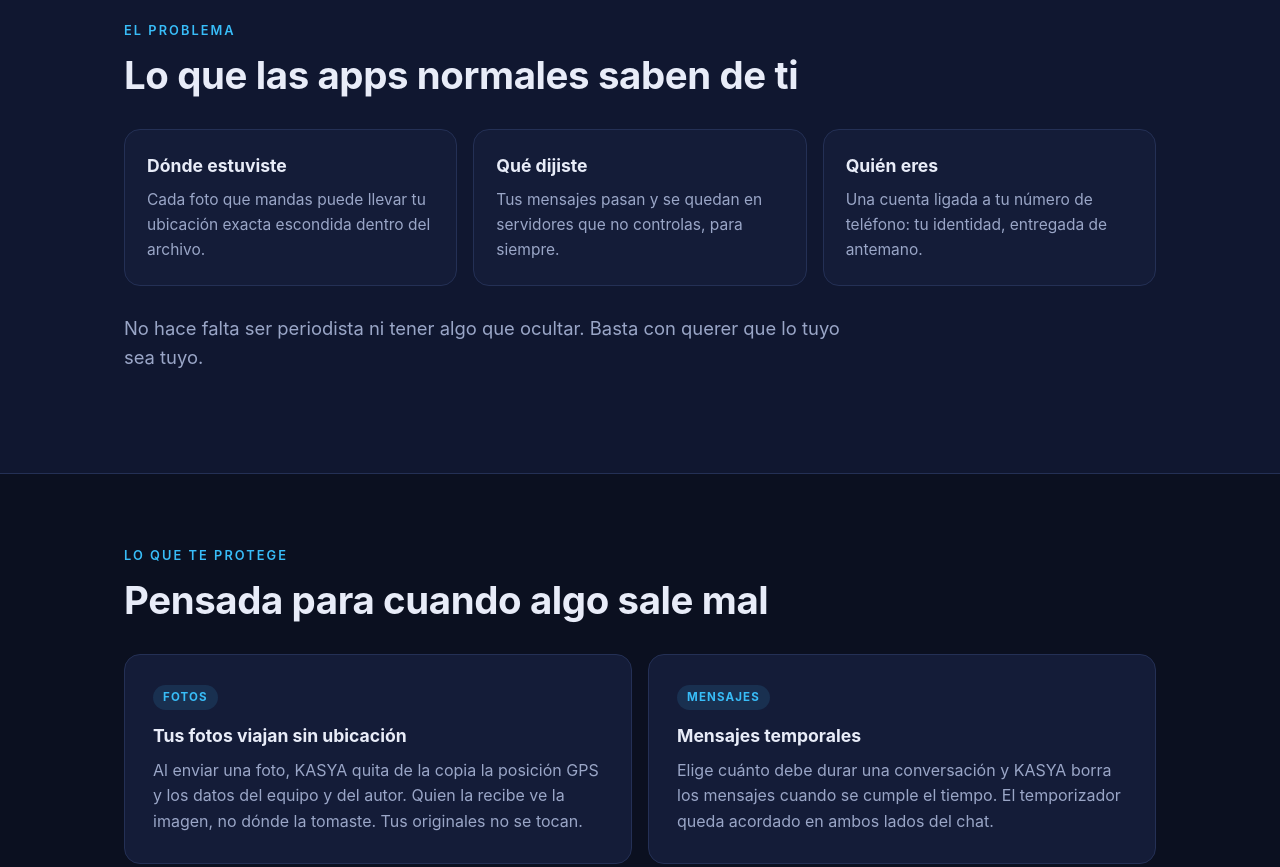
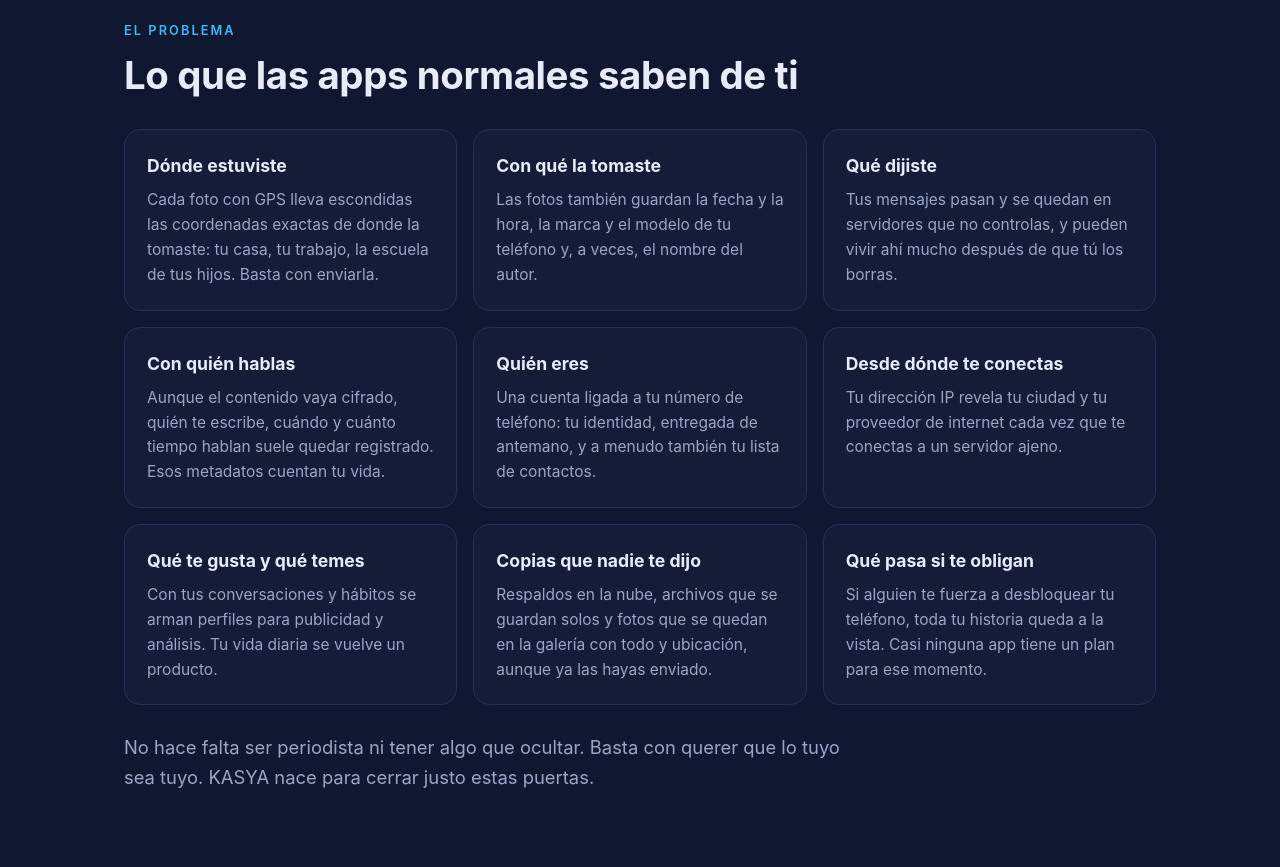
Before and after one commit to vaultumbra33-droid/kasya, a plain HTML site: page index.html in a window 1280 px wide. Shown: the part 780-1647 px from the top of the page. Drawn offline with Linux system fonts and the light colour scheme.

Commit message:
Sitio: amplia la seccion de lo que las apps saben de ti

```diff
--- a/index.html
+++ b/index.html
@@ -54,11 +54,17 @@
       <p class="eyebrow">El problema</p>
       <h2>Lo que las apps normales saben de ti</h2>
       <div class="grid three">
-        <article class="card"><h3>Dónde estuviste</h3><p>Cada foto que mandas puede llevar tu ubicación exacta escondida dentro del archivo.</p></article>
-        <article class="card"><h3>Qué dijiste</h3><p>Tus mensajes pasan y se quedan en servidores que no controlas, para siempre.</p></article>
-        <article class="card"><h3>Quién eres</h3><p>Una cuenta ligada a tu número de teléfono: tu identidad, entregada de antemano.</p></article>
+        <article class="card"><h3>Dónde estuviste</h3><p>Cada foto con GPS lleva escondidas las coordenadas exactas de donde la tomaste: tu casa, tu trabajo, la escuela de tus hijos. Basta con enviarla.</p></article>
+        <article class="card"><h3>Con qué la tomaste</h3><p>Las fotos también guardan la fecha y la hora, la marca y el modelo de tu teléfono y, a veces, el nombre del autor.</p></article>
+        <article class="card"><h3>Qué dijiste</h3><p>Tus mensajes pasan y se quedan en servidores que no controlas, y pueden vivir ahí mucho después de que tú los borras.</p></article>
+        <article class="card"><h3>Con quién hablas</h3><p>Aunque el contenido vaya cifrado, quién te escribe, cuándo y cuánto tiempo hablan suele quedar registrado. Esos metadatos cuentan tu vida.</p></article>
+        <article class="card"><h3>Quién eres</h3><p>Una cuenta ligada a tu número de teléfono: tu identidad, entregada de antemano, y a menudo también tu lista de contactos.</p></article>
+        <article class="card"><h3>Desde dónde te conectas</h3><p>Tu dirección IP revela tu ciudad y tu proveedor de internet cada vez que te conectas a un servidor ajeno.</p></article>
+        <article class="card"><h3>Qué te gusta y qué temes</h3><p>Con tus conversaciones y hábitos se arman perfiles para publicidad y análisis. Tu vida diaria se vuelve un producto.</p></article>
+        <article class="card"><h3>Copias que nadie te dijo</h3><p>Respaldos en la nube, archivos que se guardan solos y fotos que se quedan en la galería con todo y ubicación, aunque ya las hayas enviado.</p></article>
+        <article class="card"><h3>Qué pasa si te obligan</h3><p>Si alguien te fuerza a desbloquear tu teléfono, toda tu historia queda a la vista. Casi ninguna app tiene un plan para ese momento.</p></article>
       </div>
-      <p class="lead narrow topgap">No hace falta ser periodista ni tener algo que ocultar. Basta con querer que lo tuyo sea tuyo.</p>
+      <p class="lead narrow topgap">No hace falta ser periodista ni tener algo que ocultar. Basta con querer que lo tuyo sea tuyo. KASYA nace para cerrar justo estas puertas.</p>
     </div>
   </section>
 
```
